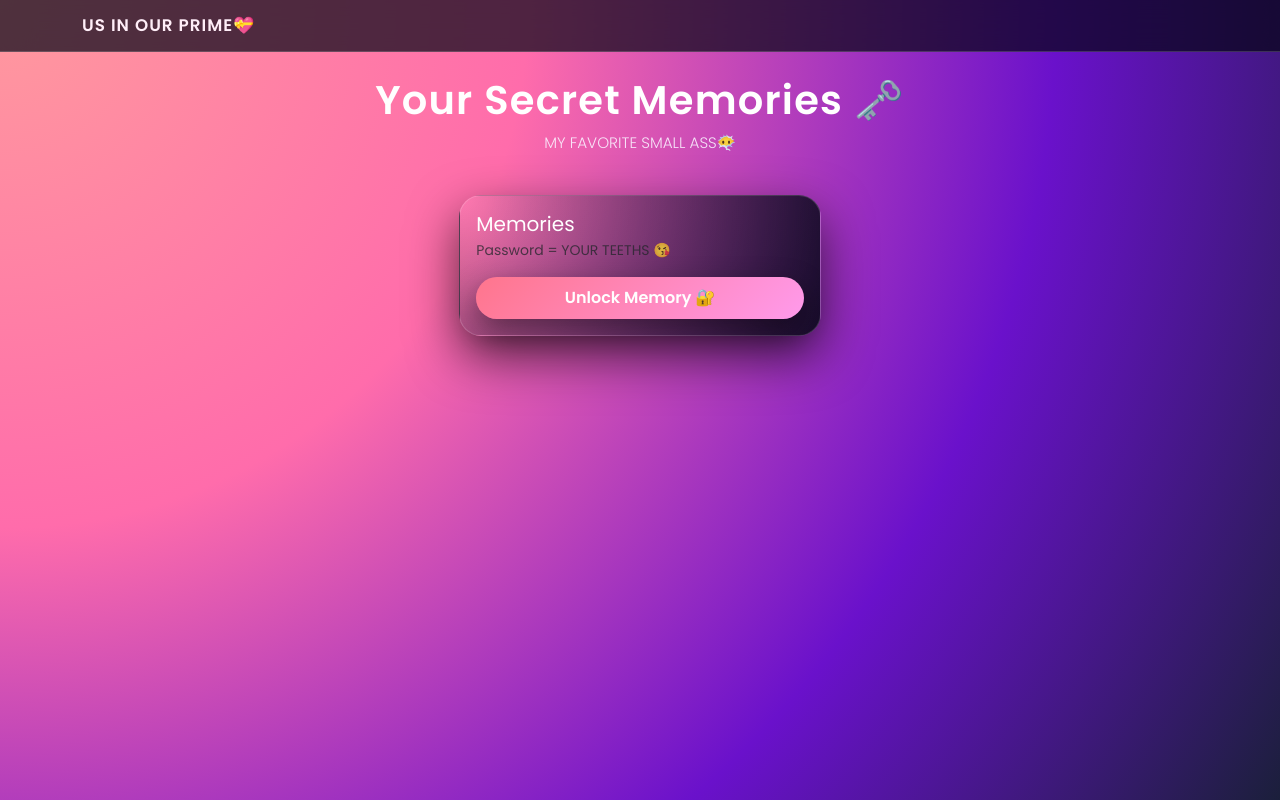
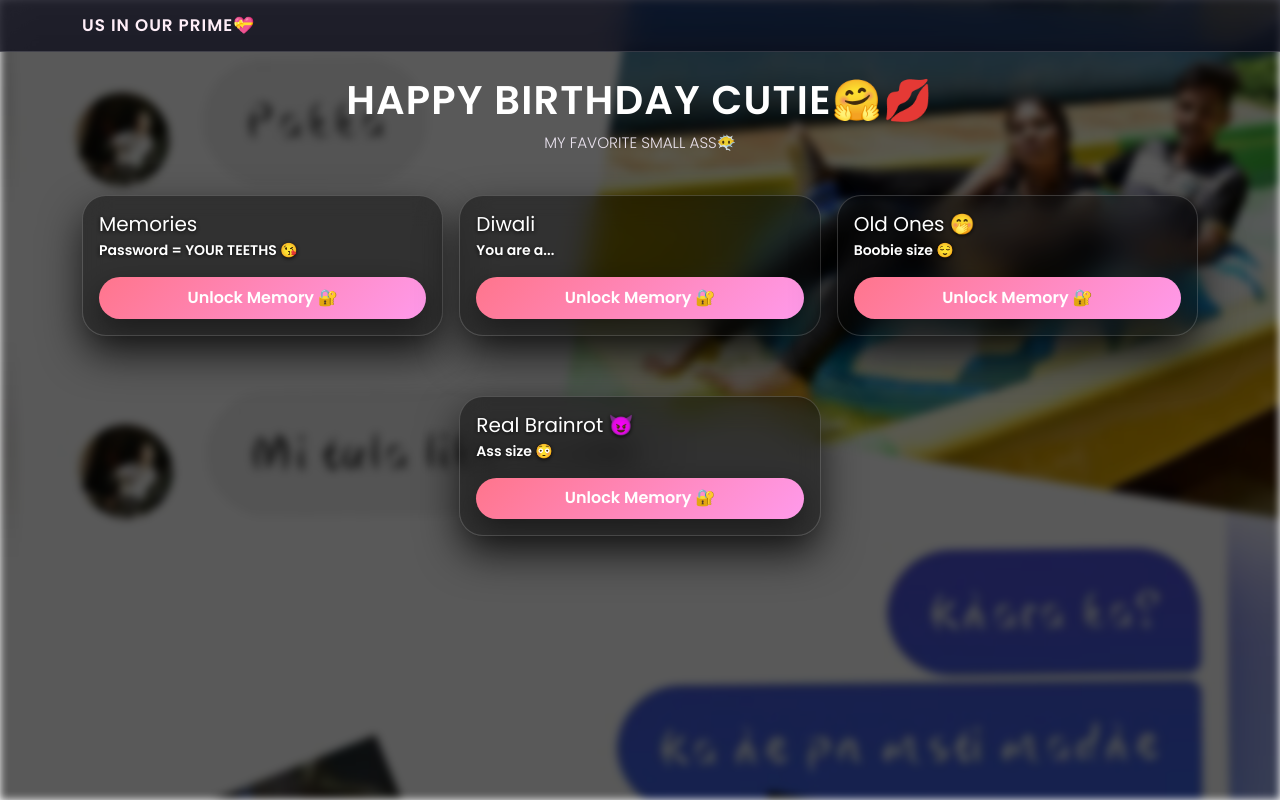
Before and after one commit to kaksart60-sketch/birthday, a Flask app: page / in a window 1280 px wide. Run offline with Flask 3, Linux system fonts and the light colour scheme.

Commit message:
UI improvements + memory reposition fix

```diff
--- a/app.py
+++ b/app.py
@@ -14,7 +14,35 @@ MEMORIES = {
         "text": "valentine day proposal 😁",
         "audio": None,        # ya "voice1.mp3"
         "video_url": "https://www.youtube.com/embed/s1VoZpOAmLo",
-    }
+    },
+     "2": {
+        "title": "Diwali",
+        "hint": "You are a...",
+        "password": "brainrot",
+        "image": None,  # abhi image nahi
+        "text": "The Diwali moment where I actually got obsessed with you.",
+        "audio": None,
+        "video_url": "https://www.youtube.com/embed/GhzxznF7bC0",
+    },
+    "3": {
+    "title": "Old Ones 🤭",
+    "hint": "Boobie size 😌",
+    "password": "small",  # no caps
+    "image": None,
+    "text": "Miss those days more than the present 😚🤗",
+    "audio": None,
+    "video_url": "https://www.youtube.com/embed/X7Z4e-4VKms",
+},
+"4": {
+    "title": "Real Brainrot 😈",
+    "hint": "Ass size 😳",
+    "password": "small",  # keep lowercase
+    "image": None,
+    "text": "This is where my real brainrot started… 👀🔥",
+    "audio": None,
+    "video_url": "https://www.youtube.com/embed/_vyjyP5zAzc",
+},
+
 }
 
 
--- a/static/style.css
+++ b/static/style.css
@@ -11,9 +11,11 @@ body.lv-body {
 .lv-bg {
   position: fixed;
   inset: 0;
-  background: radial-gradient(circle at top left, #ff9a9e, #ff6cab 35%, #6a11cb 70%, #1b1f3b);
+  background: url("../static/media/bg-couple.jpeg") center/cover no-repeat;
+  filter: brightness(0.35) blur(4px);
   z-index: -2;
 }
+
 
 .lv-main {
   min-height: calc(100vh - 70px);
@@ -209,3 +211,58 @@ body.lv-body {
     border-radius: 18px;
   }
 }
+.lv-card h3, .lv-card p, .lv-card label {
+  color: #fff !important;
+  font-weight: 600;
+  text-shadow: 0 2px 4px rgba(0,0,0,0.7);
+}
+
+.lv-card {
+  background: rgba(0,0,0,0.45) !important;
+  backdrop-filter: blur(6px);
+  border: 1px solid rgba(255,255,255,0.15);
+  box-shadow: 0 4px 16px rgba(0,0,0,0.5);
+}
+/* Move last memory card slightly down to reveal background text behind it */
+.memories-row > div:last-child {
+  margin-top: 60px;   /* zyada space chahiye to 80 ya 100 kar sakta hai */
+}
+/* Base card look – glass + soft shadow */
+.lv-card {
+  background: rgba(0, 0, 0, 0.55);
+  backdrop-filter: blur(14px);
+  border-radius: 24px;
+  border: 1px solid rgba(255, 255, 255, 0.18);
+  box-shadow: 0 18px 40px rgba(0, 0, 0, 0.7);
+  transition:
+    transform 0.22s ease,
+    box-shadow 0.22s ease,
+    background 0.22s ease,
+    border-color 0.22s ease;
+}
+
+/* Text always bright on cards */
+.lv-card h2,
+.lv-card h3,
+.lv-card h5,
+.lv-card p,
+.lv-card small,
+.lv-card label {
+  color: #ffffff;
+  text-shadow: 0 1px 4px rgba(0, 0, 0, 0.85);
+}
+
+/* Hover effect – bounce + glow */
+.lv-card:hover {
+  transform: translateY(-6px) scale(1.02);
+  box-shadow: 0 24px 55px rgba(0, 0, 0, 0.85);
+  background: radial-gradient(circle at top left,
+              rgba(255, 180, 220, 0.4),
+              rgba(0, 0, 0, 0.75));
+  border-color: rgba(255, 210, 240, 0.6);
+}
+@media (min-width: 992px) {
+  #real-brainrot-card {
+    margin-top: 100px !important;
+  }
+}
--- a/templates/index.html
+++ b/templates/index.html
@@ -3,16 +3,21 @@
 
 <div class="row justify-content-center mb-4">
   <div class="col-lg-8 text-center">
-    <h1 class="lv-title mb-2">Your Secret Memories 🗝️</h1>
+    <h1 class="lv-title mb-2">HAPPY BIRTHDAY CUTIE🤗💋</h1>
     <p class="lv-subtitle">
       MY FAVORITE SMALL ASS😶‍🌫️
     </p>
   </div>
 </div>
 
-<div class="row justify-content-center g-3">
+<div class="row justify-content-center g-3 memories-row">
   {% for mid, m in memories.items() %}
-  <div class="col-md-6 col-lg-4">
+  {% if m.title == "Real Brainrot" %}
+<div class="col-md-6 col-lg-4" id="real-brainrot-card">
+{% else %}
+<div class="col-md-6 col-lg-4">
+{% endif %}
+
     <div class="card lv-card h-100">
       <div class="card-body d-flex flex-column">
         <h5 class="card-title mb-1">{{ m.title }}</h5>
```
Also changed, not shown: static/media/bg-couple.jpeg (added).
